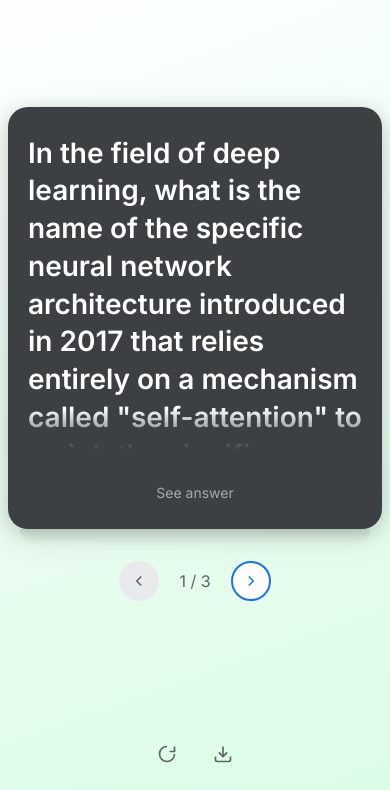
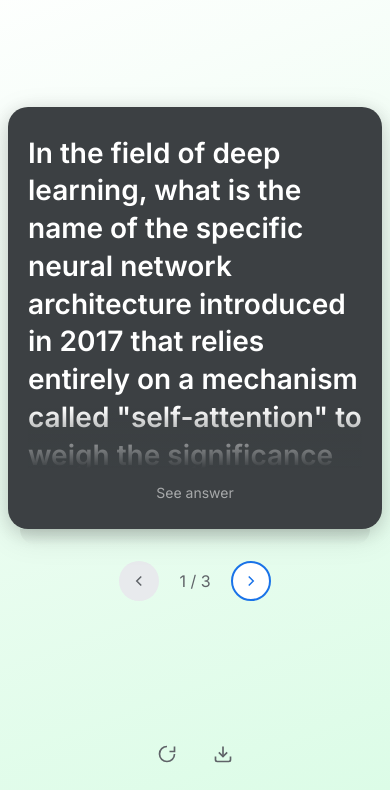
Before and after one commit to MuntasirMalek/active-recall-flashcard-viewer, a plain HTML site: page index.html in a window 390 px wide. Both pictures are taken after a click on the button "Try Demo". Shown: the part 54-844 px from the top of the page. Drawn offline with Linux system fonts and the light colour scheme.

Commit message:
Fix: gradient now covers full line (70px desktop, 60px mobile)

```diff
--- a/styles.css
+++ b/styles.css
@@ -315,18 +315,20 @@ body {
 .card-content-text {
     margin: auto 0;
     display: block;
+    padding-bottom: 70px;
+    /* Space for gradient - covers 1 full line */
 }
 
-/* Scroll indicator - fade covers FULL line height so no partial text cutoff */
+/* Scroll indicator - covers full bottom line so no partial word cut-off */
 .card-content.has-overflow::after {
     content: '';
     position: absolute;
     bottom: 0;
     left: 0;
     right: 0;
-    height: 80px;
-    /* Tall enough to cover entire bottom line */
-    background: linear-gradient(to bottom, transparent, var(--bg-card) 70%);
+    height: 70px;
+    /* Tall enough for 1 full line of text */
+    background: linear-gradient(to bottom, transparent, var(--bg-card));
     pointer-events: none;
 }
 
@@ -505,7 +507,11 @@ body {
         line-height: 1.35;
     }
 
-    /* Mobile fade - 60px to cover full line */
+    /* Mobile: 60px gradient covers full line */
+    .card-content-text {
+        padding-bottom: 60px;
+    }
+
     .card-content.has-overflow::after {
         height: 60px;
     }
```
